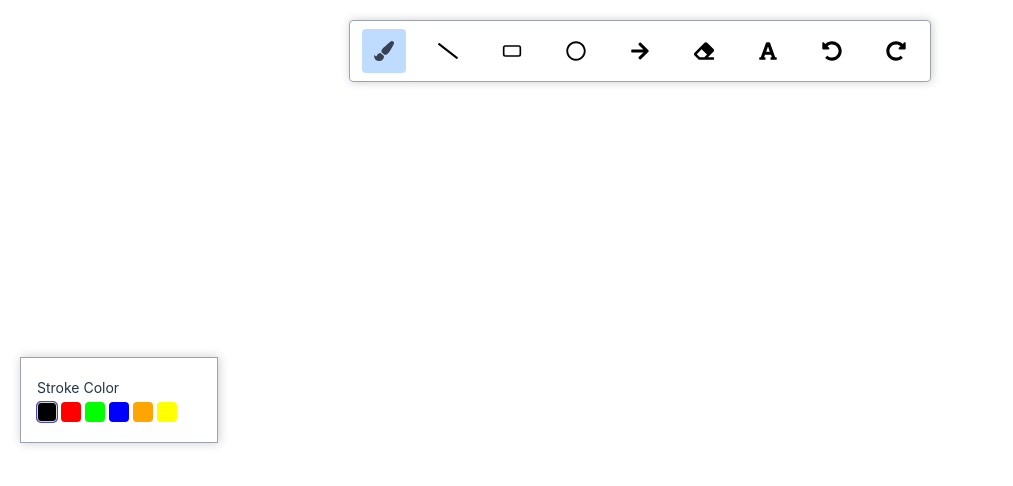
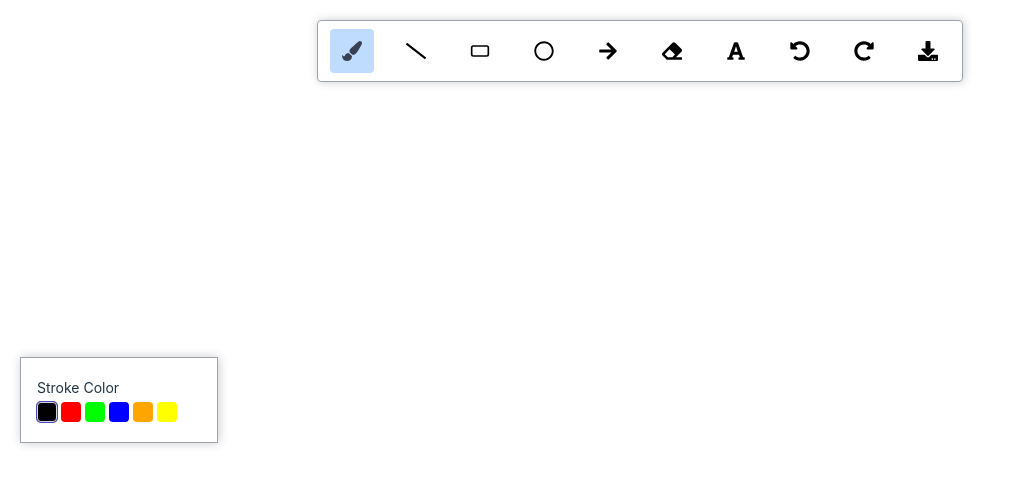
Before and after one commit to SiddharthCA96/WhiteBoard, a React (Vite) app: page / in a window 1280 px wide. Shown: the top 486 px of the page, without its empty margins (0-1013 px from the left). Built offline with nearby package versions, Linux system fonts and the light colour scheme.

Commit message:
download feature done

```diff
--- a/src/components/Toolbar/index.jsx
+++ b/src/components/Toolbar/index.jsx
@@ -10,6 +10,7 @@ import {
   FaEraser,
   FaFont,
   FaUndoAlt,
+  FaDownload,
   FaRedoAlt,
 } from "react-icons/fa";
 import boardContext from "../../store/board-context";
@@ -19,6 +20,16 @@ const ToolBar = () => {
   const { activeToolItem, handleToolItemClick,boardRedoHandler,boardUndoHandler} =
     useContext(boardContext);
 
+
+    //canvas download handler
+    const downloadClickHandler=()=>{
+      const canvas=document.getElementById("canvas");
+      const data=canvas.toDataURL("image/png");
+      const anchor=document.createElement("a");
+      anchor.href=data;
+      anchor.download="board.png";
+      anchor.click();
+    }
   return (
     <div className={classes.container}>
       <div
@@ -80,6 +91,11 @@ const ToolBar = () => {
         onClick={() => boardRedoHandler()}>
         <FaRedoAlt />
       </div>
+      <div
+        className={cx(classes.toolItem)}
+        onClick={() => downloadClickHandler()}>
+        <FaDownload />
+      </div>
     </div>
   );
 };
```
Also changed, not shown: src/store/boardProvider.jsx (line endings or trailing spaces).
